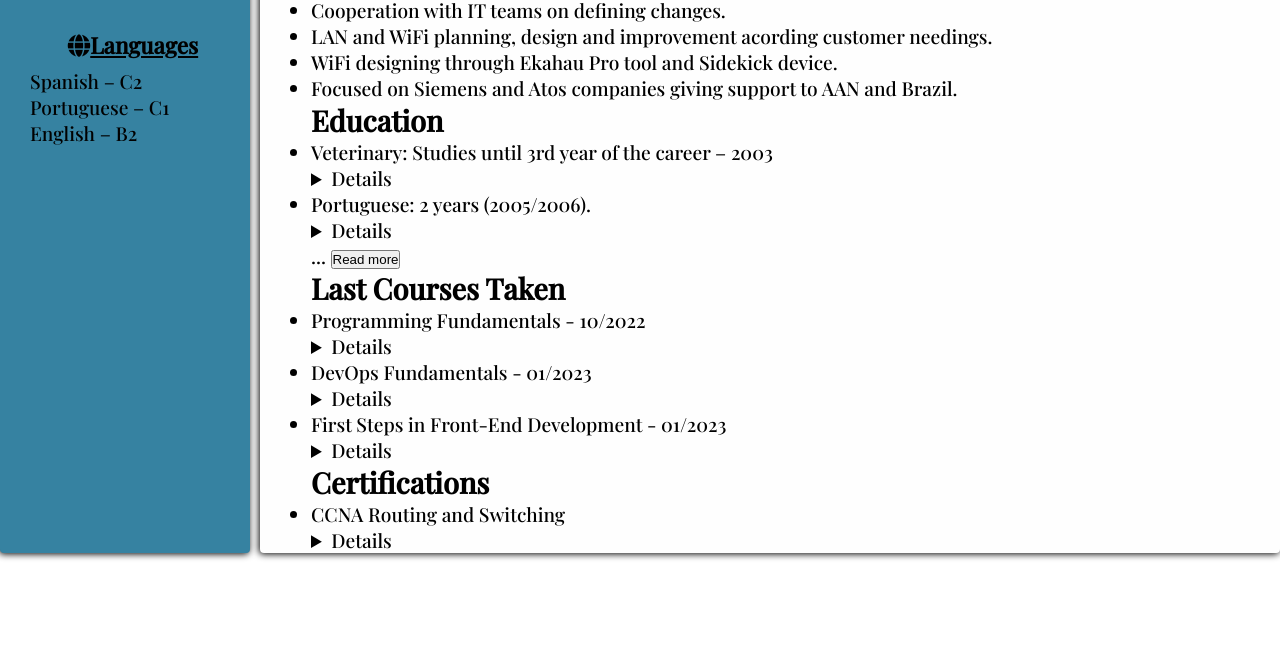
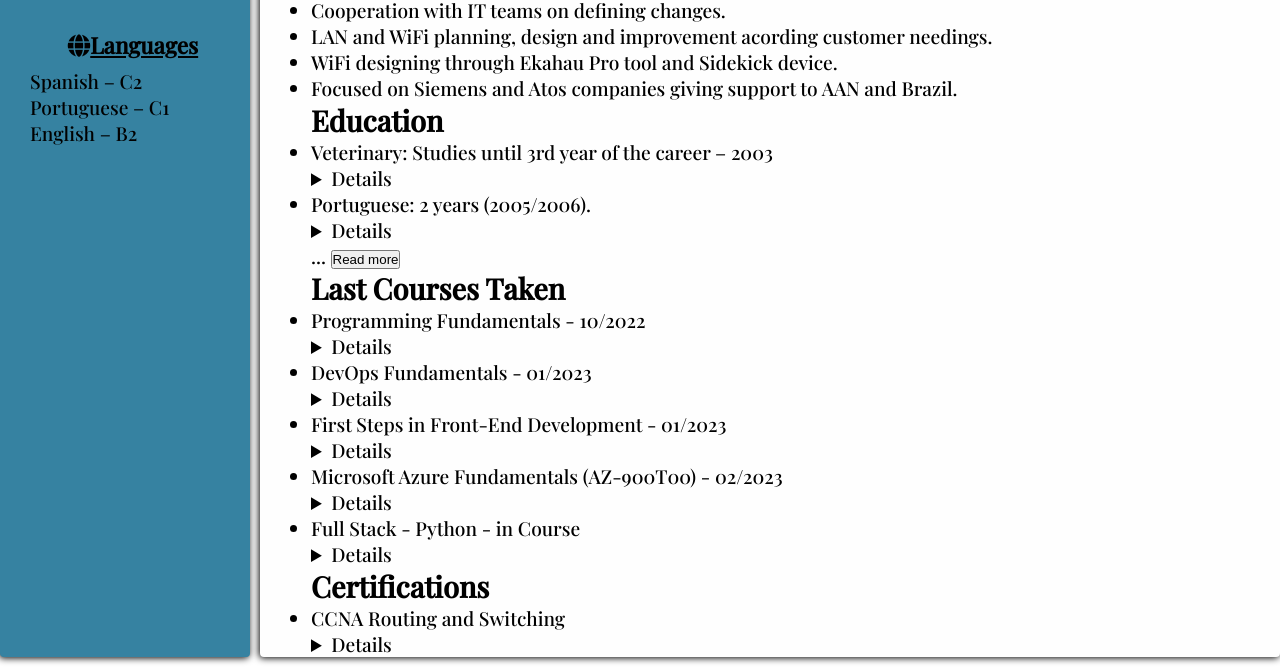
Before and after one commit to slowmarimbas/marianocv.github.io, a plain HTML site: page index.html in a window 1280 px wide. Shown: the part 664-1331 px from the top of the page. Before the commit the page ends 1227 px from the top, so only its background shows below. Drawn offline with nearby package versions, Linux system fonts and the light colour scheme.

Commit message:
Update index.html

```diff
--- a/index.html
+++ b/index.html
@@ -176,6 +176,10 @@
         <details>EducacionIT (1 month Online Course) </details>
         <li>First Steps in Front-End Development - 01/2023</li>
         <details>Ticma Argentina (1 month Online Course)</details>
+        <li>Microsoft Azure Fundamentals (AZ-900T00) - 02/2023</li>
+        <details>EducacionIT (1 month Online Course)</details>
+        <li>Full Stack - Python - in Course</li>
+        <details>Codo a Codo (4 months Online Course)</details>
     </ul>
 
             </div>
```
